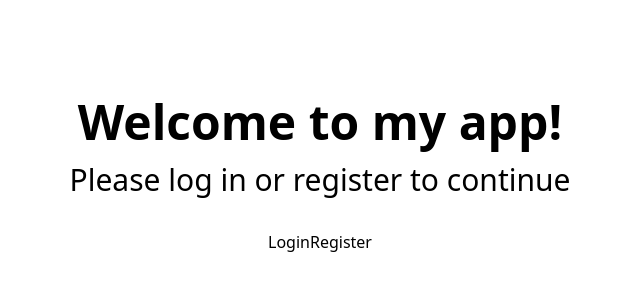
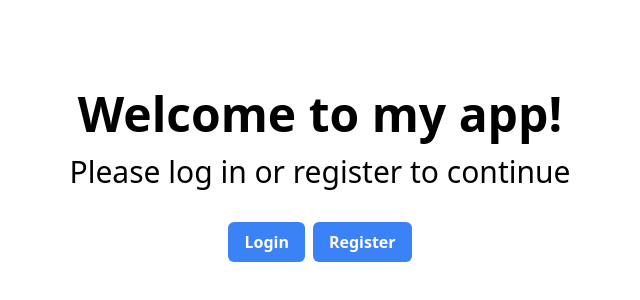
Before and after one commit to rowjay007/expense-tracker, a Next.js app: page / in a window 1280 px wide. Shown: the part 224-524 px from the top of the page, without its empty margins (320-960 px from the left). Built offline with nearby package versions, Linux system fonts and the light colour scheme; no server answers.

Commit message:
feat: add styles for register and fix button style

```diff
--- a/components/Auth/LoginModal.tsx
+++ b/components/Auth/LoginModal.tsx
@@ -34,7 +34,12 @@ export default function LoginModal() {
 
   return (
     <>
-      <button onClick={() => setIsOpen(true)}>Login</button>
+      <button
+        className="bg-blue-500 hover:bg-blue-600 text-white font-bold py-2 px-4 rounded-md"
+        onClick={() => setIsOpen(true)}
+      >
+        Login
+      </button>
       {isOpen && (
         <div className="fixed top-0 left-0 w-full h-full bg-gray-900 bg-opacity-50 flex items-center justify-center">
           <div className="bg-white rounded-lg p-8">
--- a/components/Auth/RegisterModal.tsx
+++ b/components/Auth/RegisterModal.tsx
@@ -3,6 +3,7 @@ import { useRecoilState } from "recoil";
 import { useForm } from "react-hook-form";
 import { auth } from "@/utils/firebase";
 import { userState } from "@/utils/state";
+import { FaTimes } from "react-icons/fa";
 
 type RegisterFormValues = {
   email: string;
@@ -33,31 +34,54 @@ export default function RegisterModal() {
 
   return (
     <>
-      <button onClick={() => setIsOpen(true)}>Register</button>
+      <button
+        className="bg-blue-500 hover:bg-blue-600 text-white font-bold py-2 px-4 rounded-md"
+        onClick={() => setIsOpen(true)}
+      >
+        Register
+      </button>
       {isOpen && (
-        <div>
-          <h2>Register</h2>
+        <div className="fixed z-50 top-0 left-0 w-full h-full bg-gray-800 bg-opacity-50 flex justify-center items-center">
+          <div className="bg-white rounded-lg p-8 max-w-md w-full">
+            <div className="flex justify-end">
+              <button onClick={() => setIsOpen(false)}>
+                <FaTimes />
+              </button>
+            </div>
+            <h2 className="text-xl font-bold mb-4">Register</h2>
             <form onSubmit={handleSubmit(handleRegister)}>
-            <div>
+              <div className="mb-4">
                 <label htmlFor="email">Email</label>
                 <input
                   type="email"
                   id="email"
                   {...register("email", { required: true })}
+                  className="border border-gray-400 rounded-lg p-2 w-full"
                 />
-              {errors.email && <span>Email is required</span>}
+                {errors.email && (
+                  <span className="text-red-500">Email is required</span>
+                )}
               </div>
-            <div>
+              <div className="mb-4">
                 <label htmlFor="password">Password</label>
                 <input
                   type="password"
                   id="password"
                   {...register("password", { required: true })}
+                  className="border border-gray-400 rounded-lg p-2 w-full"
                 />
-              {errors.password && <span>Password is required</span>}
+                {errors.password && (
+                  <span className="text-red-500">Password is required</span>
+                )}
               </div>
-            <button type="submit">Register</button>
+              <button
+                type="submit"
+                className="bg-blue-500 text-white rounded-lg px-4 py-2"
+              >
+                Register
+              </button>
             </form>
+          </div>
         </div>
       )}
     </>
--- a/components/Auth/UserModal.tsx
+++ b/components/Auth/UserModal.tsx
@@ -19,8 +19,10 @@ export default function UserModal() {
         </div>
       ) : (
         <>
-          <LoginModal />
-          <RegisterModal />
+          <div className="flex justify-center items-center flex-col md:flex-row gap-2">
+            <LoginModal />
+            <RegisterModal />
+          </div>
         </>
       )}
     </>
```
Lines whose indentation alone changed are shown as unchanged.
